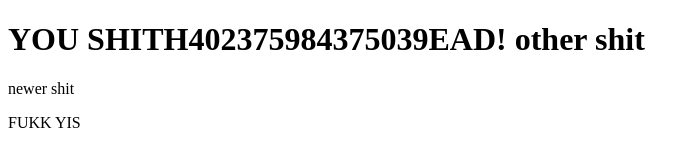
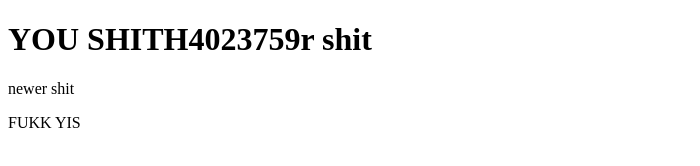
Before and after one commit to Costle784/merge-conflits, a plain HTML site: page index.html in a window 1280 px wide. Shown: the whole page, without its empty margins (0-700 px from the left). Drawn offline with Linux system fonts and the light colour scheme.

Commit message:
please god

```diff
--- a/index.html
+++ b/index.html
@@ -5,7 +5,7 @@
     <title></title>
   </head>
   <body>
-    <h1>YOU SHITH402375984375039EAD! other shit</h1>
+    <h1>YOU SHITH4023759r shit</h1>
     <p>newer shit</p>
 
     <footer>
```
